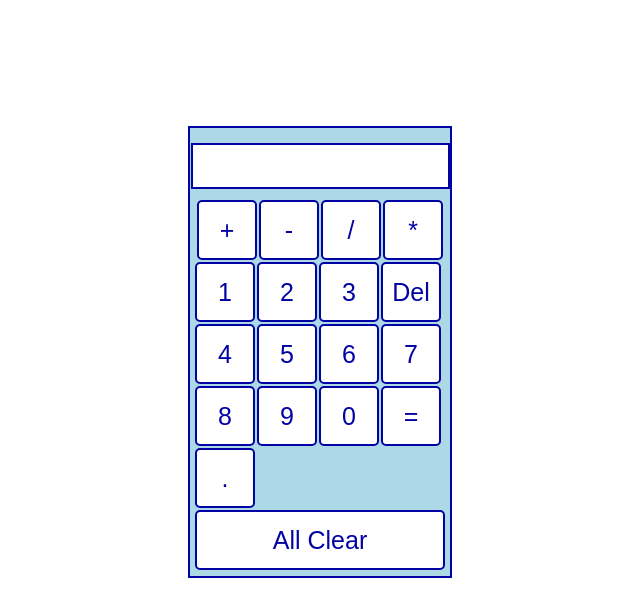
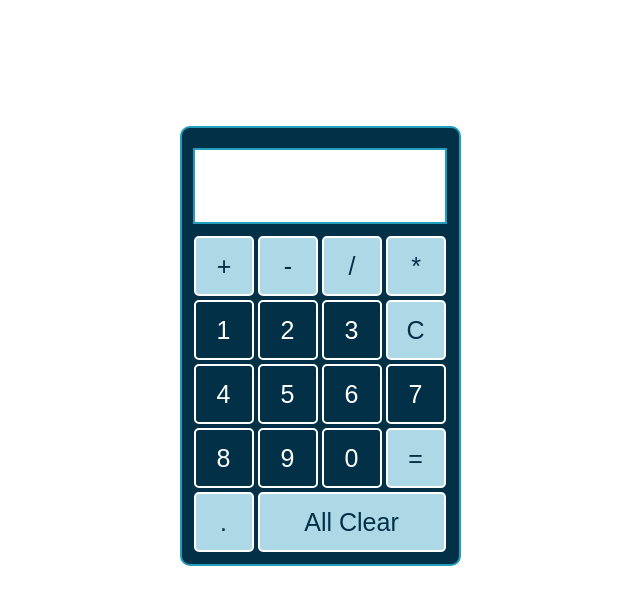
Before and after one commit to jamesonajobi27/My-Calcutor, a React (Vite) app: page / in a window 1280 px wide. Shown: the top 616 px of the page, without its empty margins (320-960 px from the left). Built offline with nearby package versions, Linux system fonts and the light colour scheme.

Commit message:
I redesigned the CSS of the calculator.

```diff
--- a/src/App.css
+++ b/src/App.css
@@ -6,48 +6,60 @@
 
 main{
   margin: 10% auto;
-  padding:5px;
-  border:2px solid #0303a5 ;
-  width: 250px;
+  padding:10px;
+  border:2px solid #219ebc;
+  border-radius:10px;
+  width: 257px;
   display:flex;
   align-items:center;
   flex-direction:column;
-  background-color:lightblue
+  background-color:#023047
 }
 .NumberButton{
   margin:0px;
   padding:0px;
 }
+.sign{
+ background-color:lightblue;
+  color:#023047;
+
+}
+
+
+
+
+
+
 button{
-  color: #0303a5;
+  color: white;
   text-align:left;
-  border: 2px solid #0303a5;
+  border: 2px solid white;
   border-radius:5px;
-  margin:1px;
+  margin:2px;
   text-align:center;
   height:60px;
   width:60px;
   padding:0px;
   font-size:25px;
-  background-color: white;
+  background-color: #023047;
 }
 input{
-  max-length:"1";
-   width:235px;
-   height:40px;
+
+   width:230px;
+   height:70px;
   margin:10px;
   border: 2px solid;
-  border-color: #0303a5;
-  border-raduis:100px;
-  font-size:20px;
+  border-color: #219ebc;
+
+  font-size:25px;
   text-align:right;
   padding-right:10px;
   padding-left:10px;
+
 }
 
 button:hover{
-  background-color:#0303a5;
-  color:white;
+
   cursor:pointer;
 }
 input:active{
@@ -55,5 +67,8 @@ input:active{
 
 }
 .All{
-  width:250px;
+  width:188px;
+  background-color:lightblue;
+  color:#023047;
+
 }
--- a/src/App.jsx
+++ b/src/App.jsx
@@ -11,6 +11,7 @@ export default function App() {
 
   let [input,setInput] = React.useState(" ");
   let [showDot, setShowDot] = React.useState(true);
+   let total = input
 
   function buttonInput(event){
 
@@ -83,7 +84,6 @@ export default function App() {
            else if(prev[p-1] === '+'){
              a = prev.slice(0,p-1) + sign
            return(a.slice(0, 20))
-             console.log(p)
            }
            else if(prev[p-1] === '-'){
              a = prev.slice(0,p-1) + sign
@@ -114,9 +114,6 @@ export default function App() {
 
 } )
  }
-
-
-
 
 
 
@@ -181,7 +178,7 @@ export default function App() {
 
   return (
     <main>
-    <Screen2  value={input} />
+      <Screen2  value={input} />
       <Operators onClick={OperatorInput} />
       <Digits onClick={buttonInput}
         onClick6 ={Dot}
--- a/src/Buttons.jsx
+++ b/src/Buttons.jsx
@@ -8,7 +8,7 @@ export default function Digits(props){
    <button onClick={props.onClick} value="1">1</button>
    <button onClick={props.onClick} value ="2" >2</button>
    <button onClick={props.onClick} value ="3" >3</button>
-   <button onClick={props.onClick1} >Del</button>
+   <button className="sign" onClick={props.onClick1} >C</button>
    <button onClick={props.onClick} value ="4">4</button>
    <button onClick={props.onClick} value="5">5</button>
    <button onClick={props.onClick} value="6" >6</button>
@@ -16,11 +16,11 @@ export default function Digits(props){
    <button onClick={props.onClick} value="8">8</button>
    <button onClick={props.onClick} value="9">9</button>
    <button onClick={props.onClick} value="0">0</button>
-   <button value="" onClick={props.onClick3}>=</button>
-      <button onClick={props.onClick6} value=".">.</button>
+   <button value="" className="sign" onClick={props.onClick3}>=</button>
+      <button className="sign" onClick={props.onClick6} value=".">.</button>
     <button className="All"
       onClick={props.onClick4}
-      value="">All Clear</button>
+      value=""  >All Clear</button>
       </div>
 
 )
--- a/src/Operators.jsx
+++ b/src/Operators.jsx
@@ -3,10 +3,10 @@ import React from "react";
 export default function Operators(props){
   return(
   <div>
-    <button onClick={props.onClick} value="+">+</button>
-    <button onClick={props.onClick} value="-">-</button>
-    <button onClick={props.onClick} value="/">/</button>
-    <button value="*"   onClick={props.onClick}>*</button>
+    <button className="sign" onClick={props.onClick} value="+">+</button>
+    <button className="sign" onClick={props.onClick} value="-">-</button>
+    <button className="sign" onClick={props.onClick} value="/">/</button>
+    <button className="sign" value="*"   onClick={props.onClick}>*</button>
   </div>
   )
 }
```
